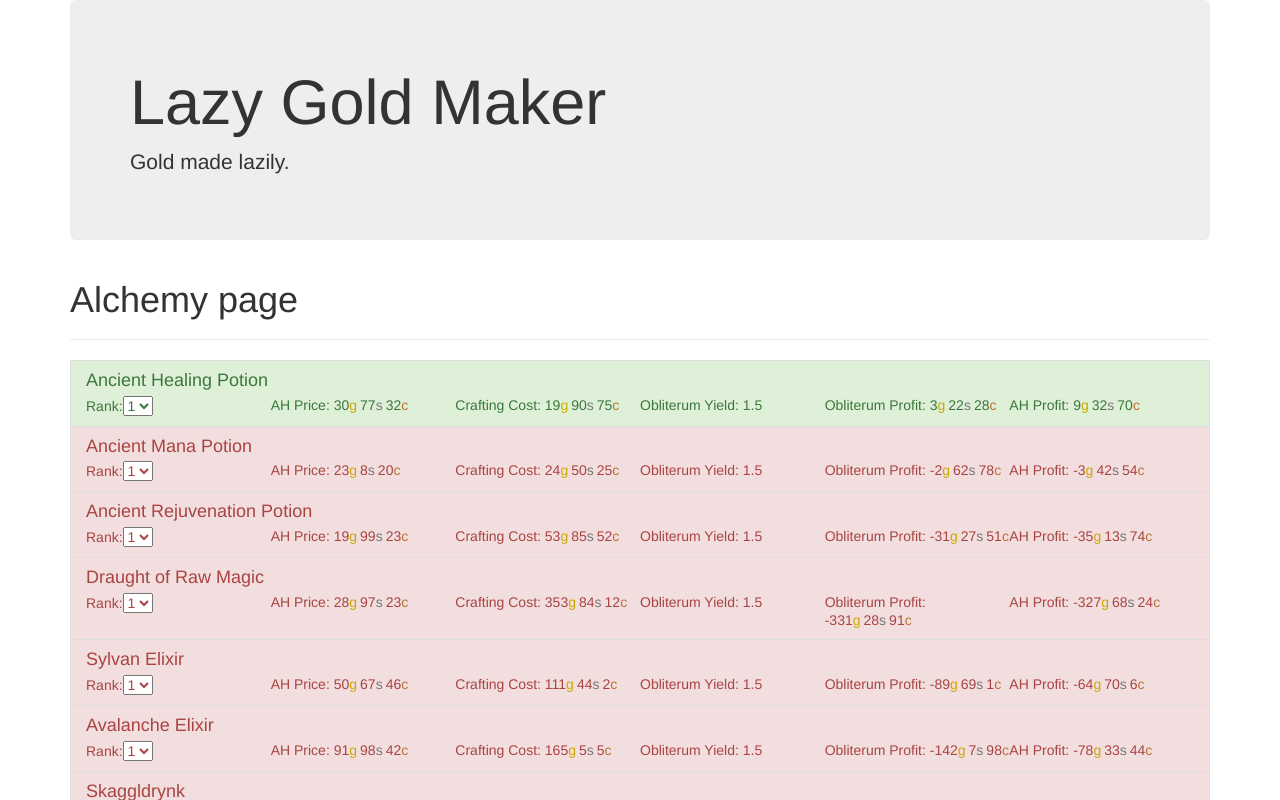
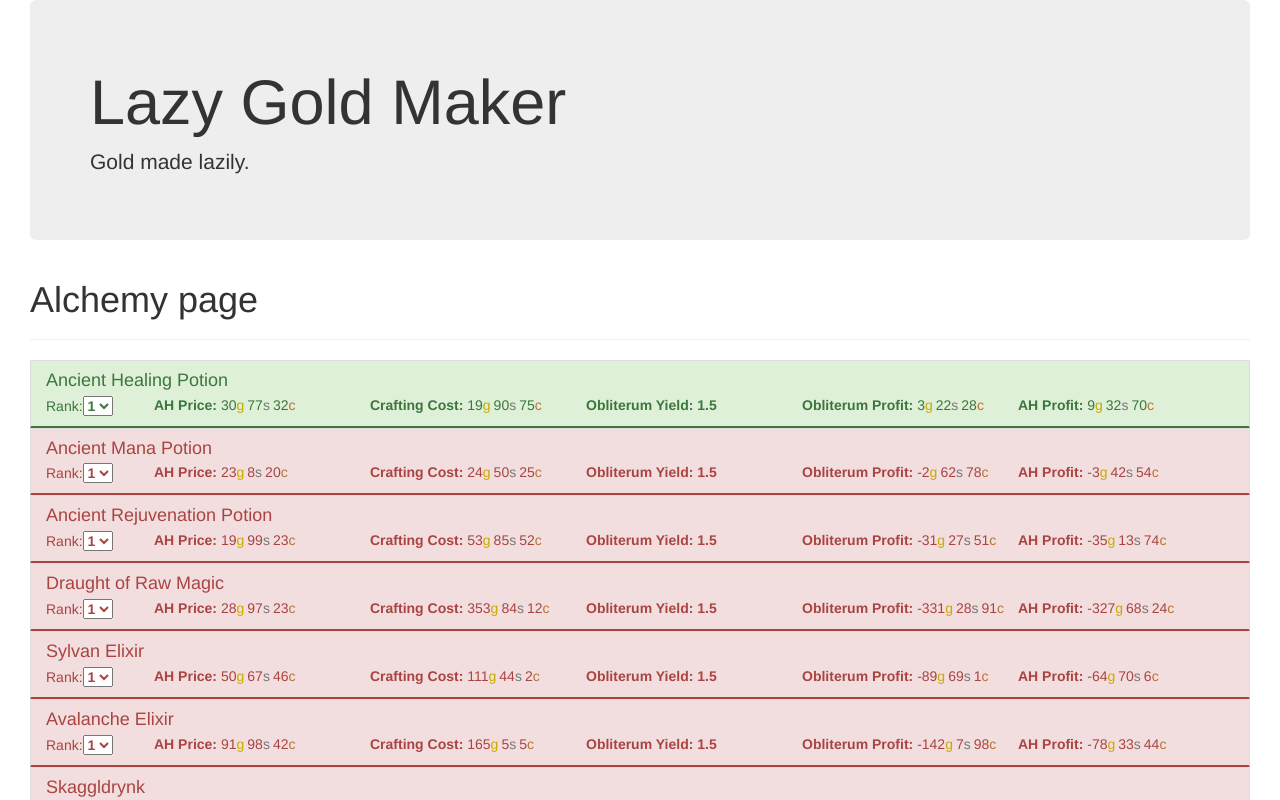
Before and after one commit to blaynem/lazy-gold-app, a React (Create React App) app: page / in a window 1280 px wide. Shown: the top 800 px of the page. Built offline with nearby package versions, Linux system fonts and the light colour scheme.

Commit message:
fixed up some styling

```diff
--- a/public/styles.css
+++ b/public/styles.css
@@ -1,21 +1,47 @@
+/* giving the container a bit more space */
+@media(min-width:1200px) {
+  .container {
+    width: 1250px !important;
+  }
+}
 .list-group-item-text {
   display: flex;
 }
-/* .list-group-item-text select {
-  flex: 0;
-} */
+/* gives each item equal width */
 .list-group-item-text > * {
+  flex: 2;
+}
+/* sets the rank field to have less of a flex so it doesn't push items to the next line */
+.list-group-item-text > *:first-child{
   flex: 1;
 }
-
+/* this should target the label of the prices i.e.: AH Price */
+.list-group-item-text > * {
+  font-weight: 600;
+}
+/* this should target the prices of the items, i.e. 32g 14s 21c */
+.list-group-item-text > * > *:first-child {
+  font-weight: 100;
+}
+/* gives a bottom border to the list item */
+.list-group-item.list-group-item-danger {
+  border-bottom: 3px solid #a94442; /* #f2dede*/
+}
+/* gives bottom border to the list item */
+.list-group-item.list-group-item-success {
+  border-bottom: 3px solid #3c763d; /* #dff0d8*/
+}
+/* is the color for the gold letter */
 .prices-gold{
   color: #CAAA00;
   margin-right: 3px;
 }
+/* is the color for the silver letter */
 .prices-silver{
   color: #777;
   margin-right: 3px;
 }
+/* is the color for the copper letter */
 .prices-copper{
   color: #B87333;
 }
```
